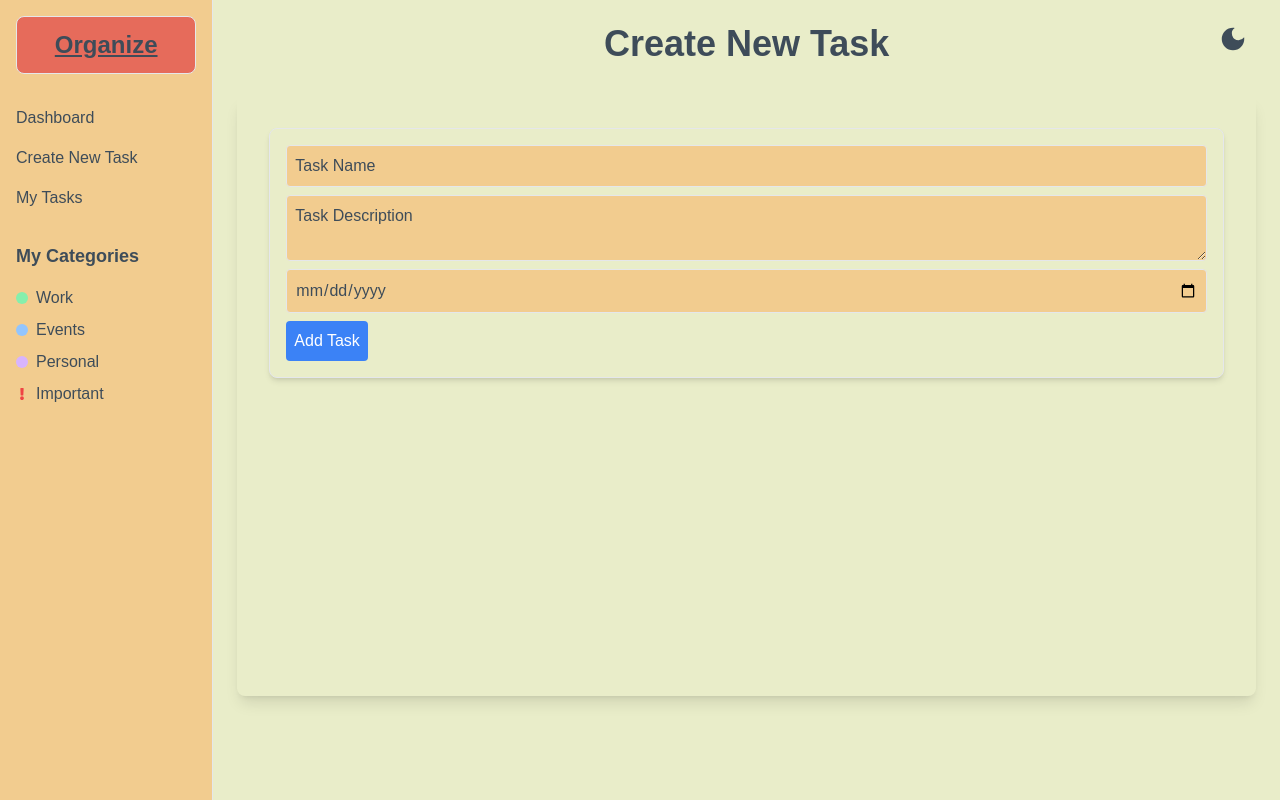
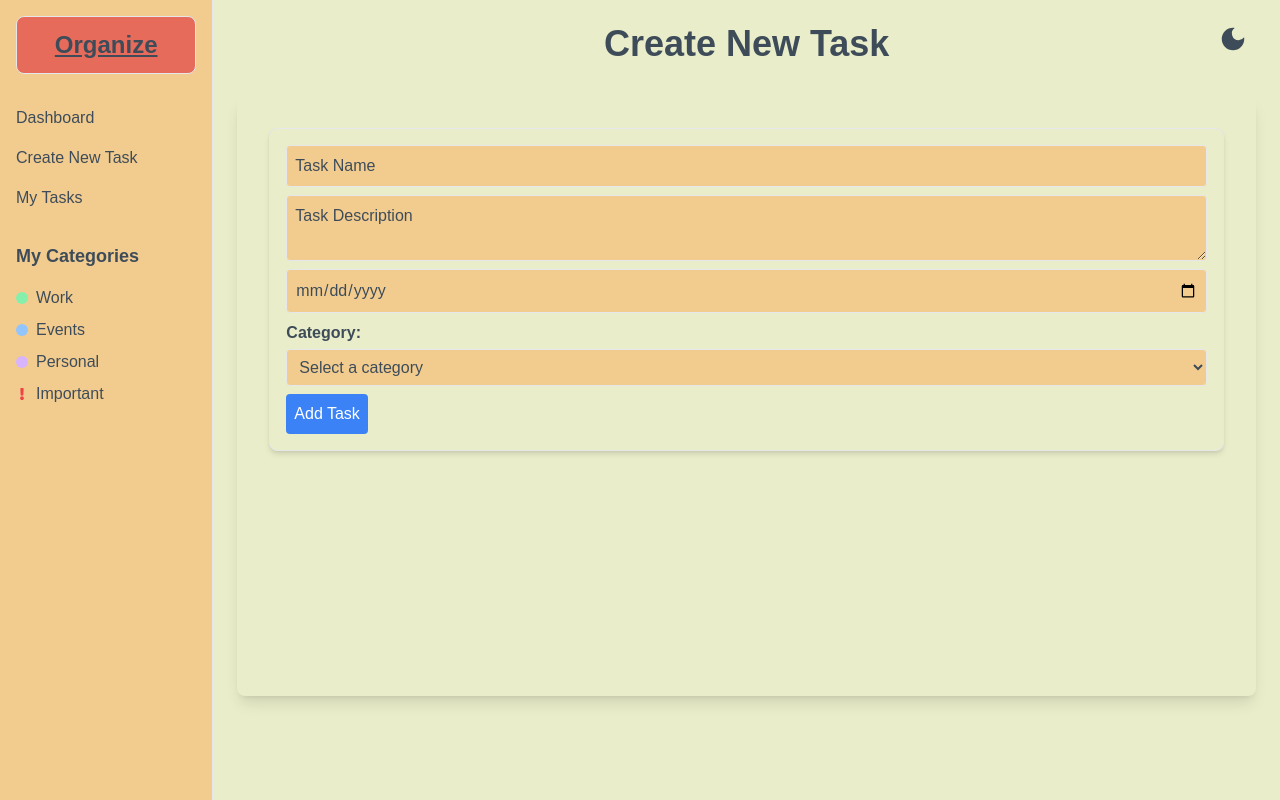
Before and after one commit to Jennnnnie/joc-task-manager, a Next.js app: page /create-task in a window 1280 px wide. Built offline with nearby package versions, Linux system fonts and the light colour scheme; a web font is replaced by a local one.

Commit message:
added categories field in "Create a new task" tab

```diff
--- a/app/components/TaskForm.tsx
+++ b/app/components/TaskForm.tsx
@@ -23,6 +23,8 @@ export default function TaskForm({
     checklist: [] as { id: string; text: string; completed: boolean }[],
     category: '',
   });
+
+  const categories = ['Work', 'Personal', 'Events', 'Important'];
 
   useEffect(() => {
     if (selectedTask) {
@@ -83,37 +85,6 @@ export default function TaskForm({
     }
   };
 
-  const handleDelete = async () => {
-    if (!formState.id) return;
-
-    try {
-      const response = await fetch(`/api/tasks/${formState.id}`, {
-        method: 'DELETE',
-      });
-
-      if (!response.ok) {
-        throw new Error('Failed to delete task');
-      }
-
-      console.log(`Task ${formState.id} deleted successfully`);
-
-      dispatch({ type: 'deleteTask', payload: formState.id });
-
-      setFormState({
-        id: '',
-        name: '',
-        description: '',
-        dueDate: '',
-        checklist: [],
-        category: '',
-      });
-
-      onFormSubmit && onFormSubmit();
-    } catch (error) {
-      console.error('Error deleting task:', error);
-    }
-  };
-
   return (
     <form
       onSubmit={handleSubmit}
@@ -158,19 +129,26 @@ export default function TaskForm({
             : 'bg-yellow text-navy'
         }`}
       />
+      <label className='block font-bold mb-1'>Category:</label>
+      <select
+        name='category'
+        value={formState.category}
+        onChange={handleChange}
+        className={`block w-full mb-2 p-2 border rounded ${
+          darkMode ? 'bg-purple text-cream' : 'bg-yellow text-navy'
+        }`}
+      >
+        <option value=''>Select a category</option>
+        {categories.map((category) => (
+          <option key={category} value={category}>
+            {category}
+          </option>
+        ))}
+      </select>
       <div className='flex gap-4'>
         <button type='submit' className='bg-blue-500 text-white p-2 rounded'>
           {formState.id ? 'Update Task' : 'Add Task'}
         </button>
-        {formState.id && (
-          <button
-            type='button'
-            onClick={handleDelete}
-            className='bg-red-500 text-white p-2 rounded'
-          >
-            Delete Task
-          </button>
-        )}
       </div>
     </form>
   );
```
